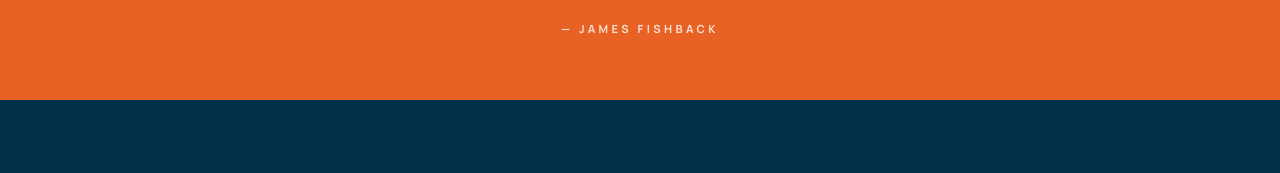
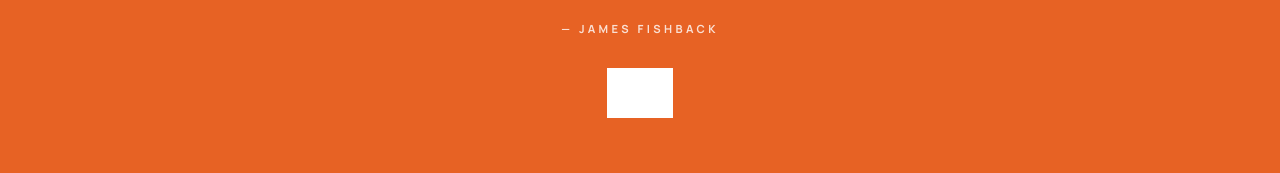
Before and after one commit to M2ClawdBot2/fishback2026, a plain HTML site: page index.html in a window 1280 px wide. Shown: the part 1139-1312 px from the top of the page. Drawn offline with Linux system fonts and the light colour scheme; grey boxes are pictures that could not be loaded.

Commit message:
fix: transparent logo, used everywhere cleanly now

```diff
--- a/index.html
+++ b/index.html
@@ -374,7 +374,7 @@
 
 <nav>
   <div class="logo">
-    <img src="https://fishback2026.com/wp-content/uploads/2025/11/FISHBACK-1.png" alt="Fishback for Florida">
+    <img src="logo-transparent.png" alt="Fishback for Florida">
   </div>
   <div class="nav-links">
     <a href="https://fishbackmerch.com/">Merch</a>
@@ -393,7 +393,7 @@
       <strong>A fourth-generation Floridian</strong> running to succeed Ron DeSantis as Florida's next Republican Governor. James is fighting to make life more affordable for every family in the Sunshine State.
     </p>
     <div class="hero-logo">
-      <img src="https://fishback2026.com/wp-content/uploads/2025/11/FISHBACK-1.png" alt="Fishback for Florida logo">
+      <img src="logo-transparent.png" alt="Fishback for Florida logo">
     </div>
     <div class="hero-cta">
       <a href="https://secure.winred.com/fishback-for-governor/donate-today" class="btn btn-primary">Donate to James</a>
@@ -411,7 +411,9 @@
     "Florida is our home; America is our birthright; and we will never let them steal it from us."
   </blockquote>
   <div class="attr">— James Fishback</div>
-  <!-- logo omitted: PNG has opaque bg -->
+  <div class="banner-logo">
+    <img src="logo-transparent.png" alt="Fishback for Florida" style="height:50px;">
+  </div>
 </div>
 
 <!-- VIDEO -->
@@ -470,9 +472,8 @@
         </div>
       </div>
     </div>
-    <div class="bio-logo-area" style="background:var(--cream);">
-      <div style="font-size:clamp(2rem,5vw,4rem);font-weight:800;color:var(--navy);line-height:1;letter-spacing:-0.03em;text-align:center;">FISHBACK</div>
-      <div style="font-size:clamp(1rem,2.5vw,1.8rem);font-weight:500;color:var(--orange);text-align:center;font-style:italic;">for Florida 🍊</div>
+    <div class="bio-logo-area">
+      <img class="big-logo" src="logo-transparent.png" alt="Fishback for Florida">
     </div>
   </div>
 </section>
@@ -487,7 +488,9 @@
     <a href="https://secure.winred.com/fishback-for-governor/petition" class="btn btn-outline">Volunteer</a>
     <a href="mailto:Florida@Fishback2026.com" class="btn btn-outline">Contact</a>
   </div>
-  <!-- logo omitted: PNG has opaque bg -->
+  <div class="cta-logo" style="margin-top:3rem;">
+    <img src="logo-transparent.png" alt="Fishback for Florida" style="height:45px;">
+  </div>
 </div>
 
 <!-- FOOTER -->
```
Also changed, not shown: 3 other files.
